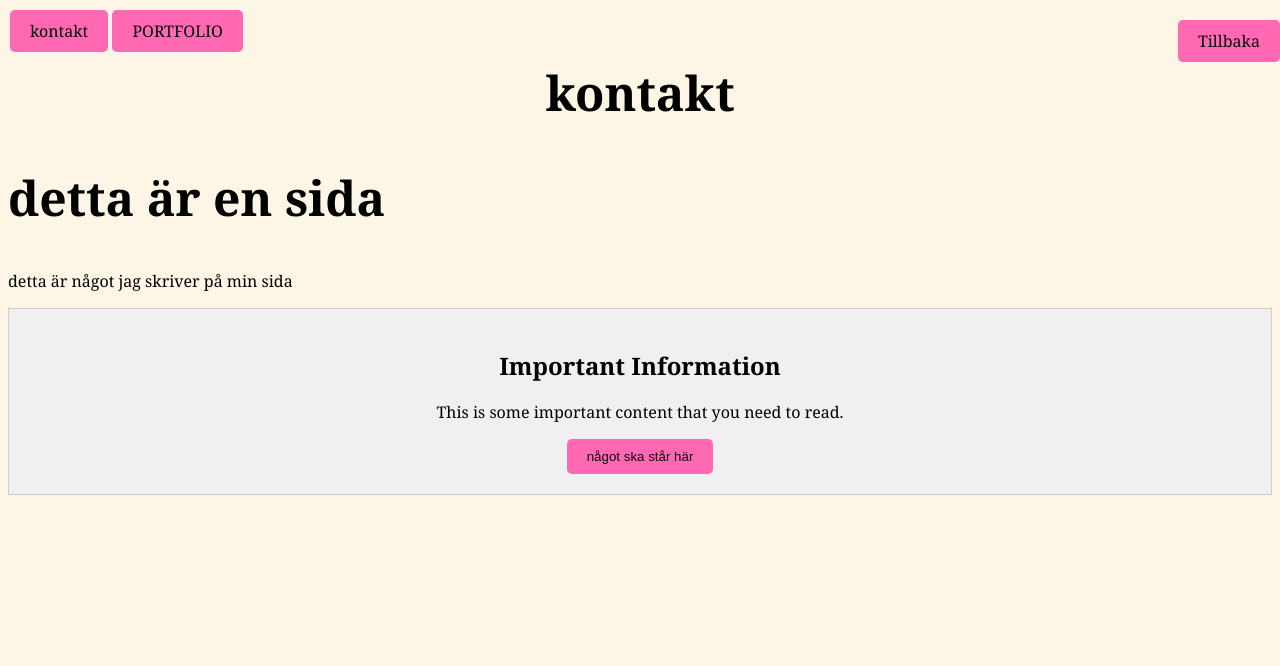
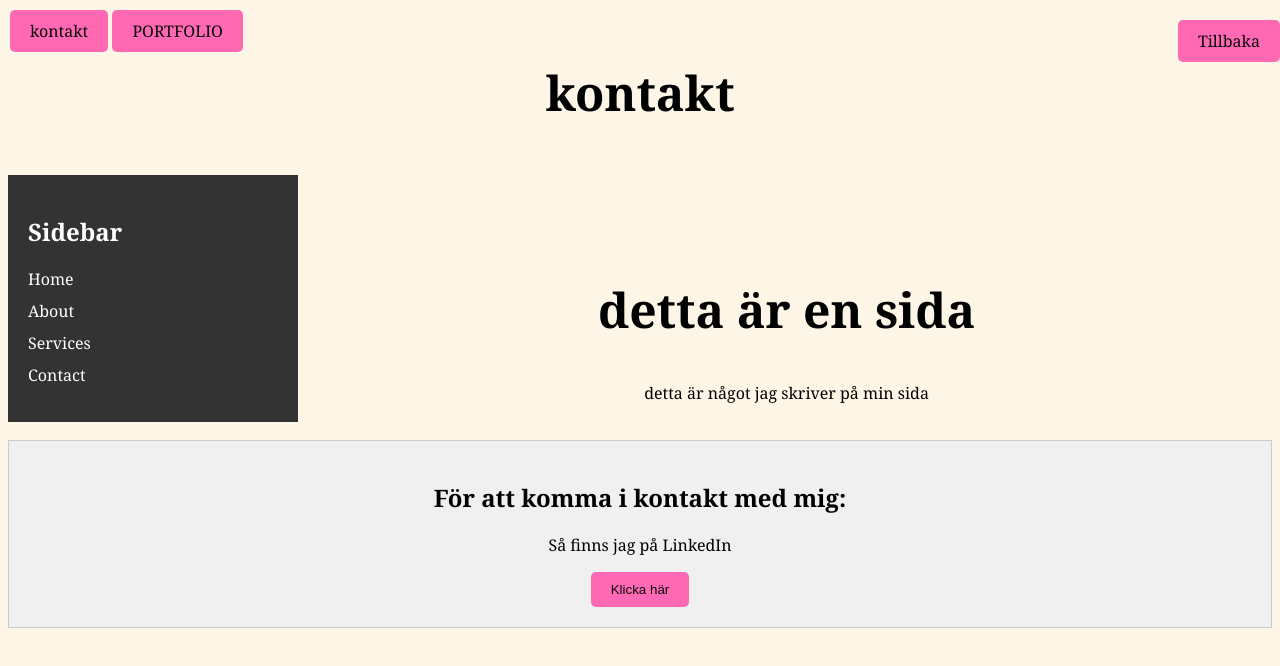
Before and after one commit to tildadahlman/tildascv, a plain HTML site: page kontakt.html in a window 1280 px wide. Drawn offline with Linux system fonts and the light colour scheme.

Commit message:
Add files via upload

```diff
--- a/kontakt.html
+++ b/kontakt.html
@@ -24,17 +24,29 @@
     </main>
     <section>
     <allign-center>
+        <div class="container">
+            <aside class="sidebar">
+                <h2>Sidebar</h2>
+                <ul class="sidebar-menu">
+                    <li><a href="#">Home</a></li>
+                    <li><a href="#">About</a></li>
+                    <li><a href="#">Services</a></li>
+                    <li><a href="#">Contact</a></li>
+                </ul>
+            </aside>
+            <main class="main-content">
     <h1>detta är en sida</h1>
     <p>detta är något jag skriver på min sida</p>
 </allign-center>
 </section>
 
 <div class="content-box">
-    <h2>Important Information</h2>
-    <p>This is some important content that you need to read.</p>
-    <a href="www.linkedin.com/in/tilda-dahlman-mauritzen-07b715288" class="button-link">
-    <button class="custom-button">något ska står här</button>
+    <h2>För att komma i kontakt med mig:</h2>
+    <p>Så finns jag på LinkedIn</p>
+    <a href="https://www.linkedin.com/in/tilda-dahlman-mauritzen-07b715288/" class="button-link">
+    <button class="custom-button">Klicka här</button>
 </div>
+
 
 </body>
 </html>
--- a/style.css
+++ b/style.css
@@ -147,3 +147,44 @@ img {
 .header-button:hover {
     background-color: #2980b9;
 }
+
+.sidebar {
+    background-color: #333;
+    color: #fff;
+    width: 250px;
+    padding: 20px;
+    height: 100%; /* Occupy full height of the viewport */
+}
+
+/* Style for the sidebar heading */
+.sidebar h2 {
+    font-size: 24px;
+}
+
+/* Style for the sidebar menu */
+.sidebar-menu {
+    list-style-type: none;
+    padding: 0;
+}
+
+/* Style for the sidebar menu items */
+.sidebar-menu li {
+    margin-bottom: 10px;
+}
+
+/* Style for the sidebar menu links */
+.sidebar-menu a {
+    color: #fff;
+    text-decoration: none;
+}
+
+/* Change link color on hover */
+.sidebar-menu a:hover {
+    color: #3498db;
+}
+
+/* Style for the main content area */
+.main-content {
+    padding: 20px;
+    margin-left: 280px;
+}
```
Also changed, not shown: index.html (+5 -5 lines), portfolio.html (+14 -0 lines).
